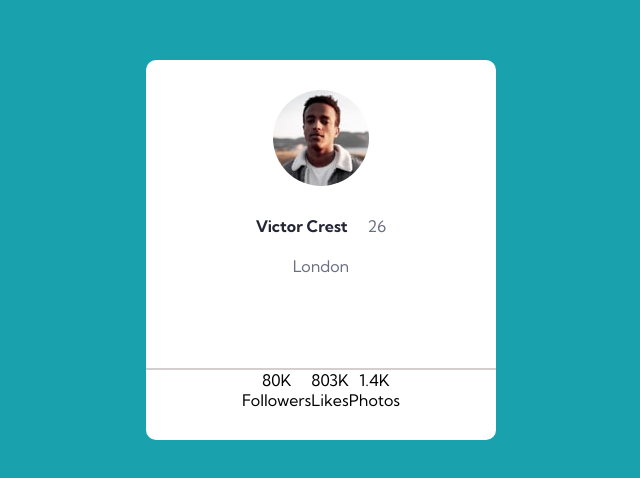
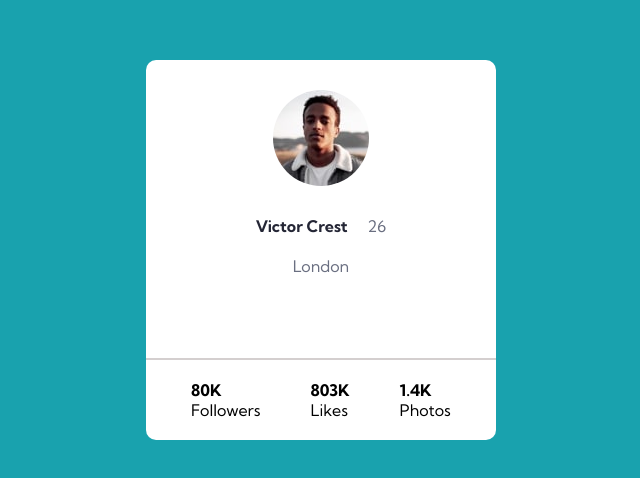
Before and after one commit to osmarajr/exercicio-dev-quest-profile-card, a plain HTML site: page index.html in a window 1280 px wide. Shown: the part 150-628 px from the top of the page, without its empty margins (319-959 px from the left). Drawn offline with Linux system fonts and the light colour scheme.

Commit message:
modificado o style do rodape

```diff
--- a/src/css/style.css
+++ b/src/css/style.css
@@ -55,28 +55,15 @@ hr{
     padding-top: 20px;
     color: var(--text-color);
 }
-/* .numero-seguidores{
-    width: 20em;
+
+.numero-seguidores ul{
     display: flex;
     flex-direction: row;
-    justify-content: space-around;
-    align-items: center;
-    margin-block: 10px;
+    padding-block: 20px;
 }
-.numero-seguidores.valores{
-    color: var(--titulo-color);
+.numero-seguidores ul li{
+    padding-inline: 25px;
+}
+.info p{
     font-weight: 700;
-    width: 100%;
 }
-.numero-seguidores.descricao{
-    color: var(--text-color);
-    font-weight: 400;
-} */
-.numero-seguidores ul{
-    display: flex;
-    align-items:center;
-    justify-content: space-around;
-    text-align: center;
-    width: 100%;
-    padding-bottom: 30px;
-}
```
Also changed, not shown: index.html (+1 -14 lines).
